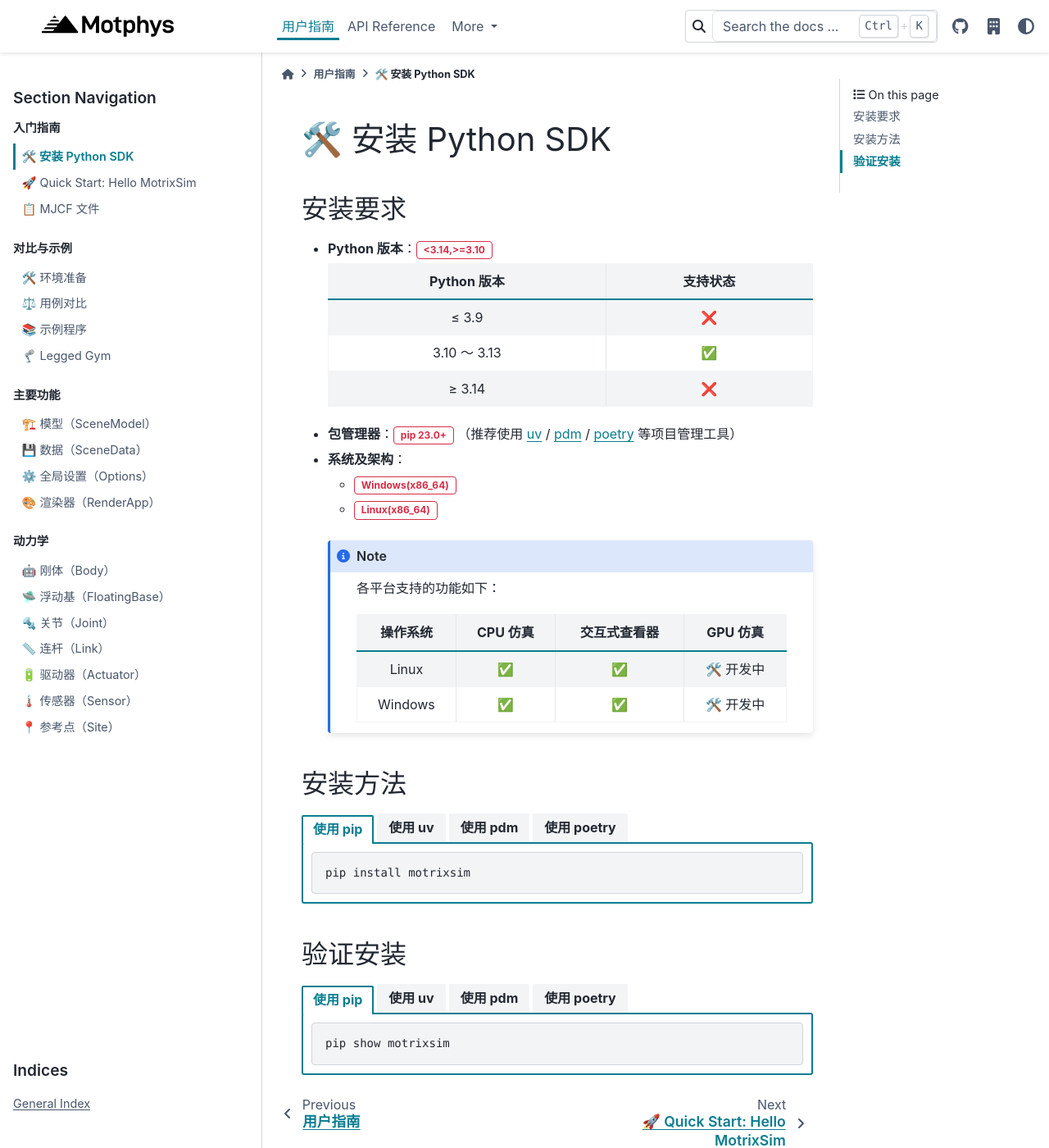
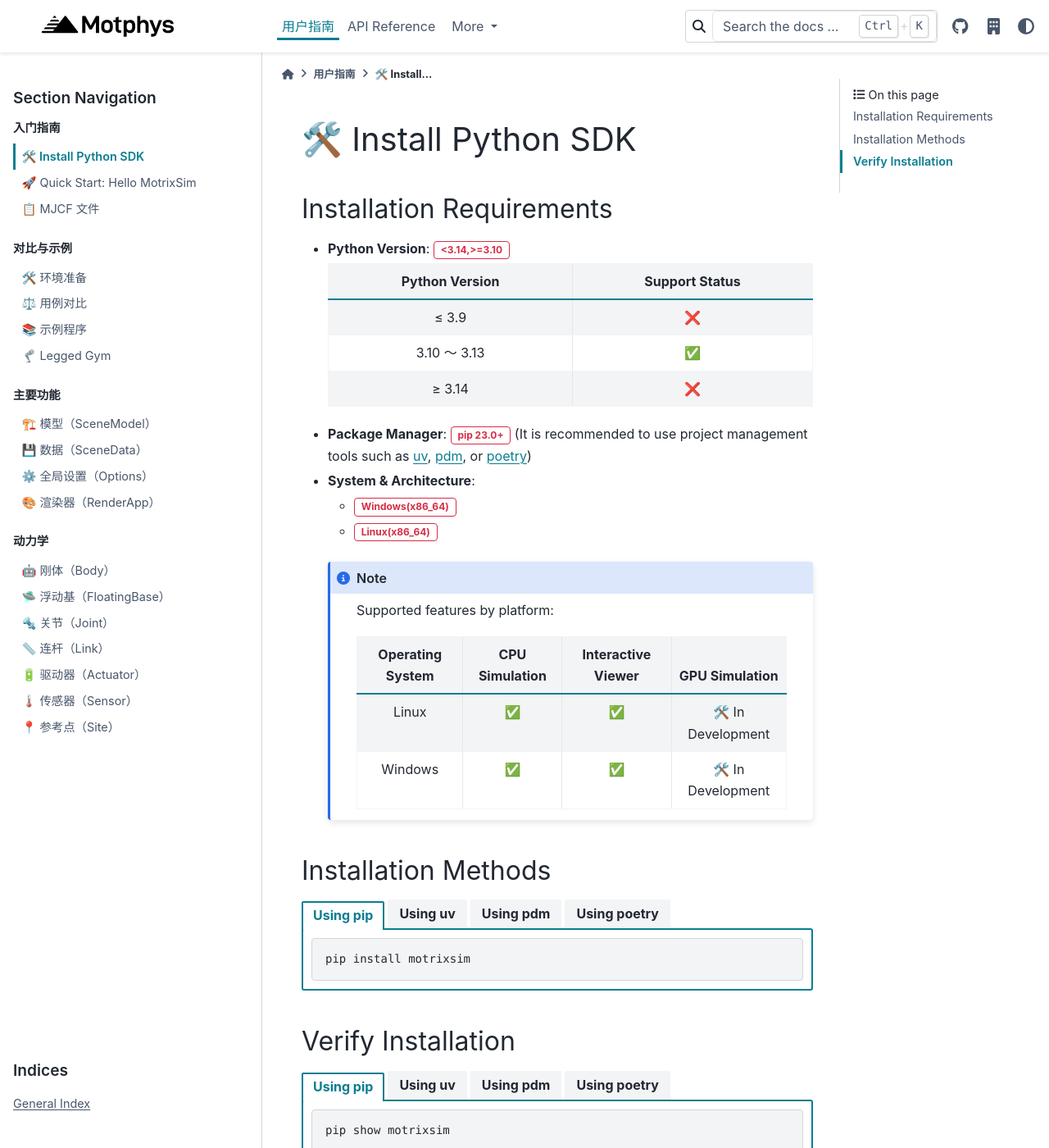
Before and after one commit to Motphys/motrixsim-docs, a Sphinx documentation site: the page built from docs.en/source/user_guide/getting_started/installation.md, in a window 1280 px wide and 1400 px high. Shown: the whole window at 82% size. Built offline with Sphinx 7.4.7 and the PyData theme 0.15.4, drawn with Linux system fonts in a browser that asks for light colours.

Commit message:
translate getting_started installation.md

````diff
--- a/docs.en/source/user_guide/getting_started/installation.md
+++ b/docs.en/source/user_guide/getting_started/installation.md
@@ -1,39 +1,38 @@
-# 🛠️ 安装 Python SDK
+# 🛠️ Install Python SDK
 
-## 安装要求
+## Installation Requirements
 
--   **Python 版本**：{bdg-danger-line}`<3.14,>=3.10`
+-   **Python Version**: {bdg-danger-line}`<3.14,>=3.10`
 
-    | Python 版本  | 支持状态 |
-    | :----------: | :------: |
-    |    ≤ 3.9     |    ❌    |
-    | 3.10 ～ 3.13 |    ✅    |
-    |    ≥ 3.14    |    ❌    |
+    | Python Version | Support Status |
+    | :------------: | :------------: |
+    |     ≤ 3.9      |      ❌        |
+    |  3.10 ～ 3.13  |      ✅        |
+    |     ≥ 3.14     |      ❌        |
 
--   **包管理器**：{bdg-danger-line}`pip 23.0+`
-    （推荐使用 [uv](https://docs.astral.sh/uv/) / [pdm](https://pdm-project.org/en/latest/) / [poetry](https://python-poetry.org/)
-    等项目管理工具）
+-   **Package Manager**: {bdg-danger-line}`pip 23.0+`
+    (It is recommended to use project management tools such as [uv](https://docs.astral.sh/uv/), [pdm](https://pdm-project.org/en/latest/), or [poetry](https://python-poetry.org/))
 
--   **系统及架构**：
+-   **System & Architecture**:
 
     -   {bdg-danger-line}`Windows(x86_64)`
     -   {bdg-danger-line}`Linux(x86_64)`
 
     ```{note}
-    各平台支持的功能如下：
+    Supported features by platform:
 
-    | 操作系统 | CPU 仿真 | 交互式查看器 | GPU 仿真 |
-    | :------: | :------: | :----------: | :------: |
-    |  Linux   |    ✅    |      ✅      |    🛠️ 开发中    |
-    | Windows  |    ✅    |      ✅      |    🛠️ 开发中    |
+    | Operating System | CPU Simulation | Interactive Viewer | GPU Simulation |
+    | :--------------: | :------------: | :----------------: | :------------: |
+    |      Linux       |      ✅        |        ✅          |   🛠️ In Development   |
+    |     Windows      |      ✅        |        ✅          |   🛠️ In Development   |
     ```
 
-## 安装方法
+## Installation Methods
 
 ::::{tab-set}
 :sync-group: installation-mode
 
-:::{tab-item} 使用 pip
+:::{tab-item} Using pip
 :sync: pip
 
 ```bash
@@ -42,7 +41,7 @@ pip install motrixsim
 
 :::
 
-:::{tab-item} 使用 uv
+:::{tab-item} Using uv
 :sync: uv
 
 ```bash
@@ -51,7 +50,7 @@ uv add motrixsim
 
 :::
 
-:::{tab-item} 使用 pdm
+:::{tab-item} Using pdm
 :sync: pdm
 
 ```bash
@@ -60,7 +59,7 @@ pdm add motrixsim
 
 :::
 
-:::{tab-item} 使用 poetry
+:::{tab-item} Using poetry
 :sync: poetry
 
 ```bash
@@ -71,12 +70,12 @@ poetry add motrixsim
 
 ::::
 
-## 验证安装
+## Verify Installation
 
 ::::{tab-set}
 :sync-group: installation-mode
 
-:::{tab-item} 使用 pip
+:::{tab-item} Using pip
 :sync: pip
 
 ```bash
@@ -85,7 +84,7 @@ pip show motrixsim
 
 :::
 
-:::{tab-item} 使用 uv
+:::{tab-item} Using uv
 :sync: uv
 
 ```bash
@@ -94,7 +93,7 @@ uv pip list | grep motrixsim
 
 :::
 
-:::{tab-item} 使用 pdm
+:::{tab-item} Using pdm
 :sync: pdm
 
 ```bash
@@ -103,7 +102,7 @@ pdm list | grep motrixsim
 
 :::
 
-:::{tab-item} 使用 poetry
+:::{tab-item} Using poetry
 :sync: poetry
 
 ```bash
````
